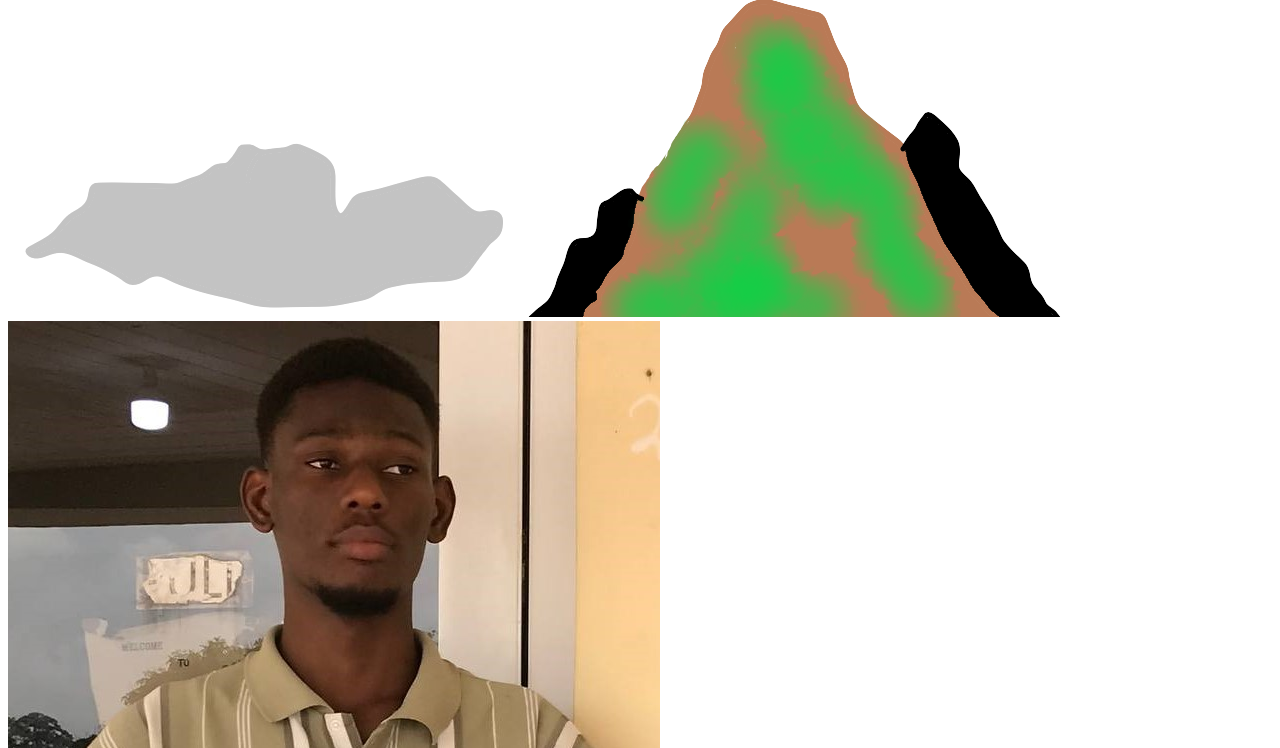
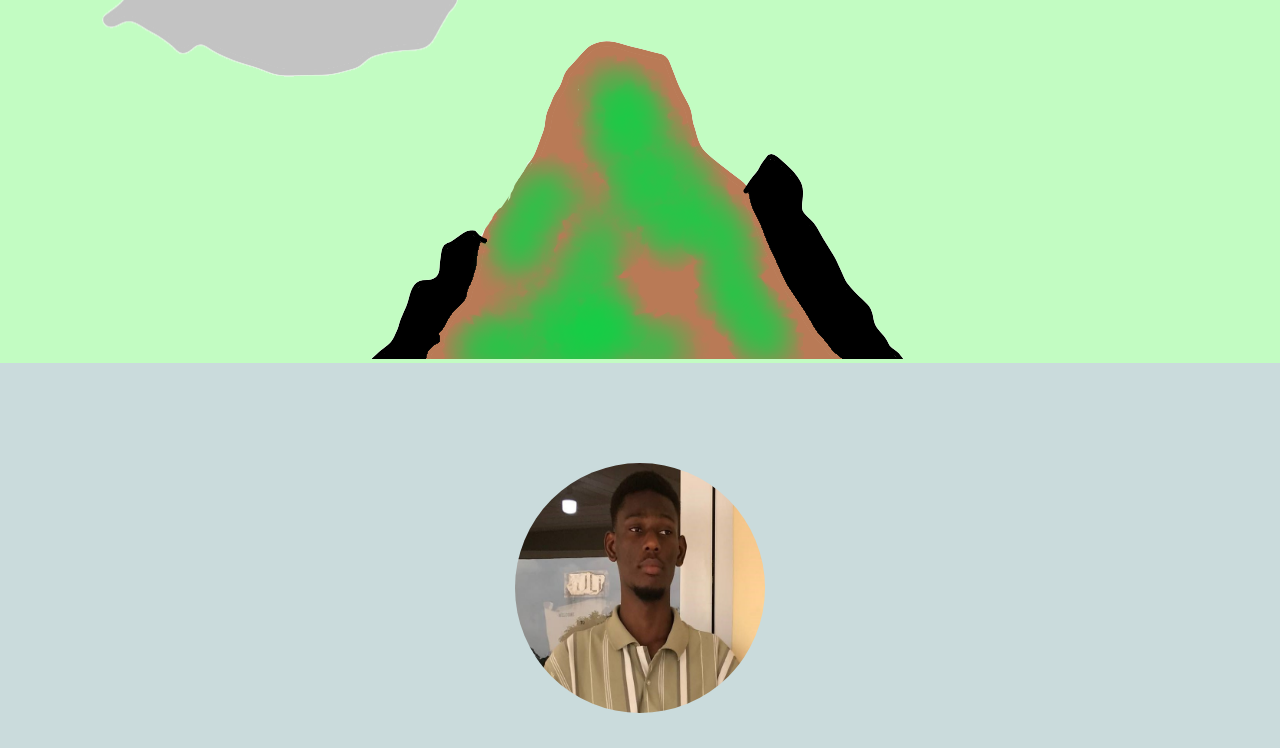
Before and after one commit to ronaldawudi/Personal-Page, a plain HTML site: page index.html in a window 1280 px wide. Shown: the part 350-1098 px from the top of the page. Drawn offline with Linux system fonts and the light colour scheme; the site is published under a folder, as on GitHub Pages, so addresses that start at the root find nothing.

Commit message:
Update index.html

```diff
--- a/index.html
+++ b/index.html
@@ -5,7 +5,7 @@
     <meta http-equiv="X-UA-Compatible" content="IE=edge" />
     <meta name="viewport" content="width=device-width, initial-scale=1.0" />
     <title>Ronalds Personal Site</title>
-    <link rel="stylesheet" href="/CSS/styles.css" />
+    <link rel="stylesheet" href="./CSS/styles.css" />
     <link rel="icon" href="./images/logo.ico" />
   </head>
   <body>
```
